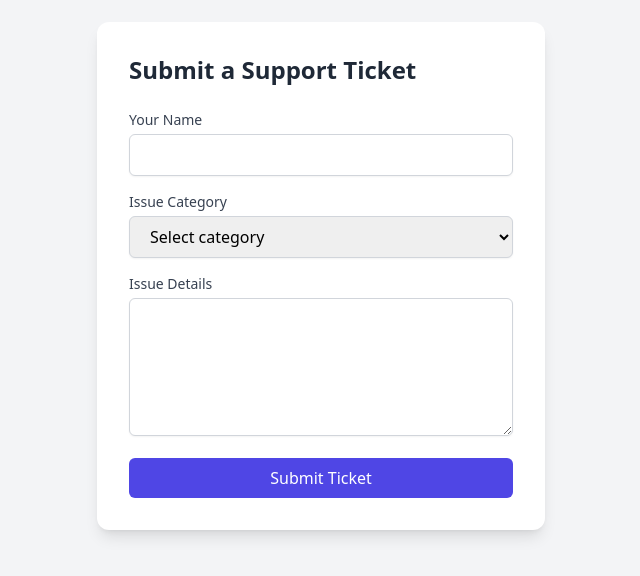
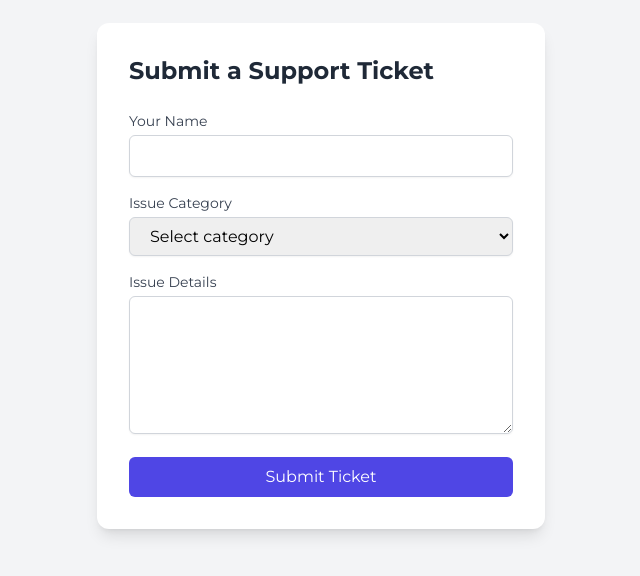
Before and after one commit to Darkfire712/ticket-form, a Next.js app: page / in a window 1280 px wide. Shown: the part 124-700 px from the top of the page, without its empty margins (319-959 px from the left). Built offline with nearby package versions, Linux system fonts and the light colour scheme.

Commit message:
Update _app.js

```diff
--- a/pages/_app.js
+++ b/pages/_app.js
@@ -1,6 +1,13 @@
 // pages/_app.js
 import '../styles/globals.css'
+import { Montserrat } from 'next/font/google'
+
+const montserrat = Montserrat({ subsets: ['latin'], weight: ['400', '600', '700'] })
 
 export default function App({ Component, pageProps }) {
-  return <Component {...pageProps} />
+  return (
+    <main className={montserrat.className}>
+      <Component {...pageProps} />
+    </main>
+  )
 }
```
